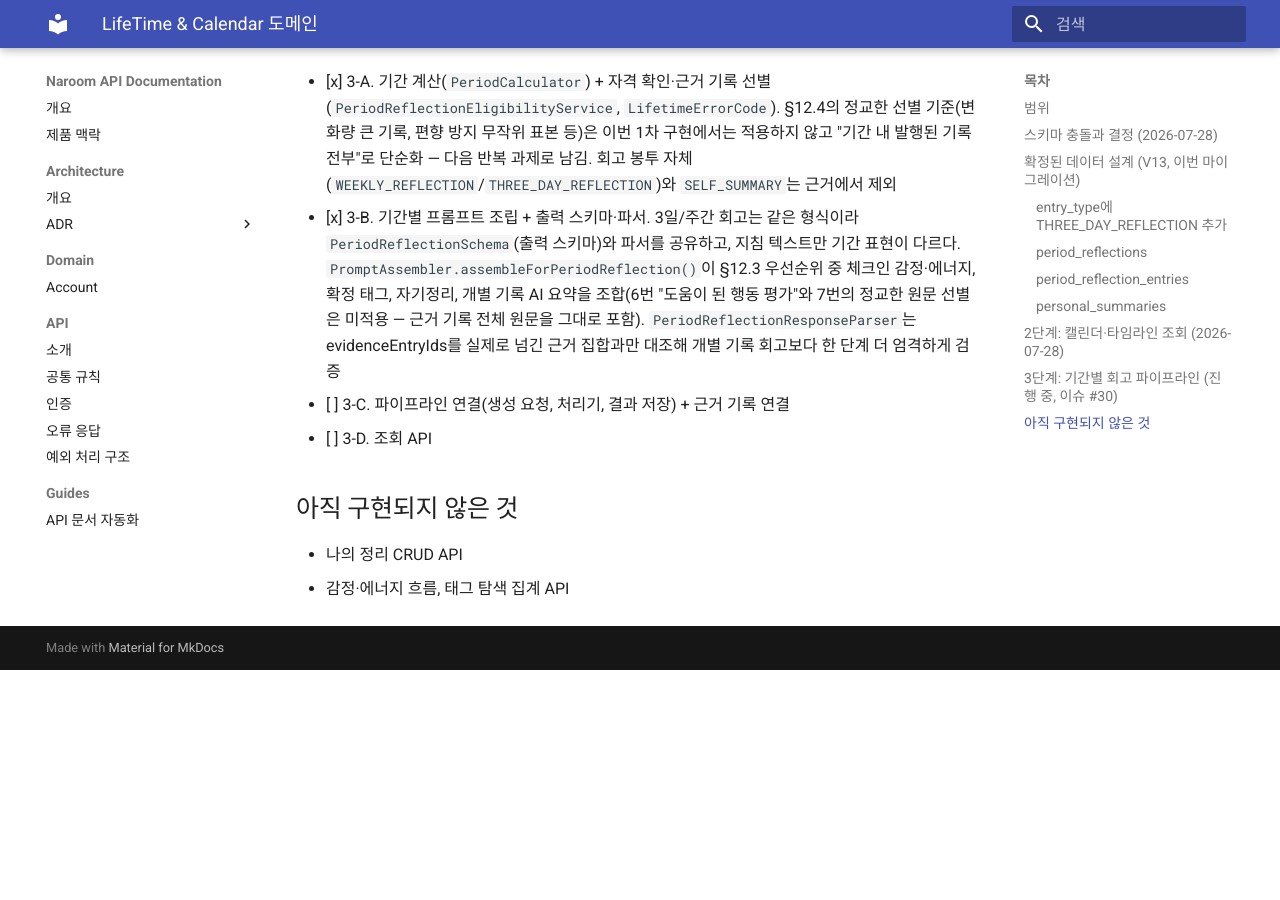
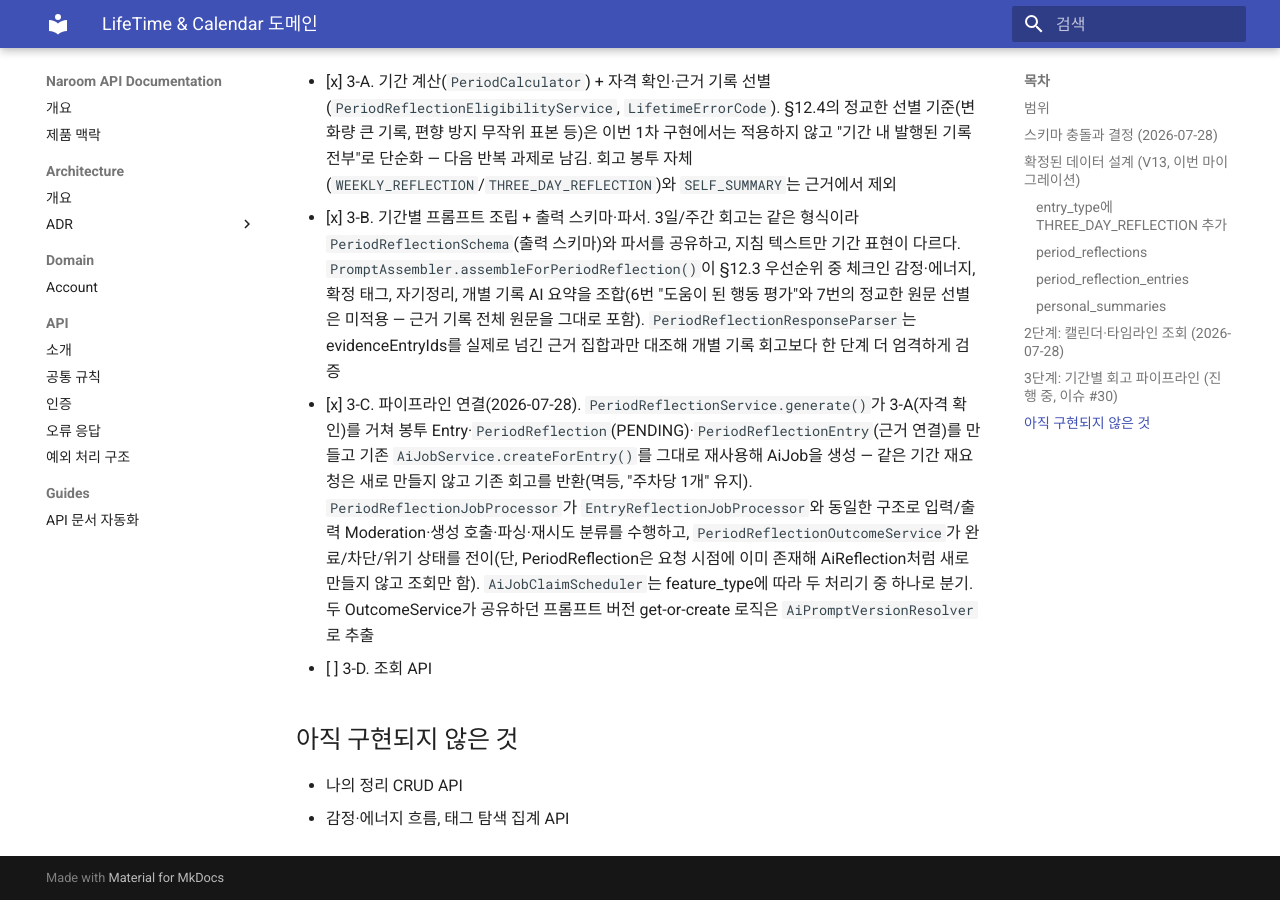
Before and after one commit to gvo-cheryl/narrom-api, an MkDocs documentation site: the page built from docs/domain/lifetime-calendar.md, in a window 1280 px wide and 900 px high, scrolled down 3240 px. Built offline with MkDocs 1.6.1 and Material for MkDocs 9.7.7, drawn with Linux system fonts in a browser that asks for light colours; before the commit the page ends 3910 px from its top, so only the background shows below that.

Commit message:
docs(lifetime): 3-C 완료 반영

```diff
--- a/docs/domain/lifetime-calendar.md
+++ b/docs/domain/lifetime-calendar.md
@@ -66,7 +66,7 @@ LifeTime은 타임라인·캘린더·감정/에너지 흐름·태그 탐색·기
 
 - [x] 3-A. 기간 계산(`PeriodCalculator`) + 자격 확인·근거 기록 선별(`PeriodReflectionEligibilityService`, `LifetimeErrorCode`). §12.4의 정교한 선별 기준(변화량 큰 기록, 편향 방지 무작위 표본 등)은 이번 1차 구현에서는 적용하지 않고 "기간 내 발행된 기록 전부"로 단순화 — 다음 반복 과제로 남김. 회고 봉투 자체(`WEEKLY_REFLECTION`/`THREE_DAY_REFLECTION`)와 `SELF_SUMMARY`는 근거에서 제외
 - [x] 3-B. 기간별 프롬프트 조립 + 출력 스키마·파서. 3일/주간 회고는 같은 형식이라 `PeriodReflectionSchema`(출력 스키마)와 파서를 공유하고, 지침 텍스트만 기간 표현이 다르다. `PromptAssembler.assembleForPeriodReflection()`이 §12.3 우선순위 중 체크인 감정·에너지, 확정 태그, 자기정리, 개별 기록 AI 요약을 조합(6번 "도움이 된 행동 평가"와 7번의 정교한 원문 선별은 미적용 — 근거 기록 전체 원문을 그대로 포함). `PeriodReflectionResponseParser`는 evidenceEntryIds를 실제로 넘긴 근거 집합과만 대조해 개별 기록 회고보다 한 단계 더 엄격하게 검증
-- [ ] 3-C. 파이프라인 연결(생성 요청, 처리기, 결과 저장) + 근거 기록 연결
+- [x] 3-C. 파이프라인 연결(2026-07-28). `PeriodReflectionService.generate()`가 3-A(자격 확인)를 거쳐 봉투 Entry·`PeriodReflection`(PENDING)·`PeriodReflectionEntry`(근거 연결)를 만들고 기존 `AiJobService.createForEntry()`를 그대로 재사용해 AiJob을 생성 — 같은 기간 재요청은 새로 만들지 않고 기존 회고를 반환(멱등, "주차당 1개" 유지). `PeriodReflectionJobProcessor`가 `EntryReflectionJobProcessor`와 동일한 구조로 입력/출력 Moderation·생성 호출·파싱·재시도 분류를 수행하고, `PeriodReflectionOutcomeService`가 완료/차단/위기 상태를 전이(단, PeriodReflection은 요청 시점에 이미 존재해 AiReflection처럼 새로 만들지 않고 조회만 함). `AiJobClaimScheduler`는 feature_type에 따라 두 처리기 중 하나로 분기. 두 OutcomeService가 공유하던 프롬프트 버전 get-or-create 로직은 `AiPromptVersionResolver`로 추출
 - [ ] 3-D. 조회 API
 
 ## 아직 구현되지 않은 것
```
